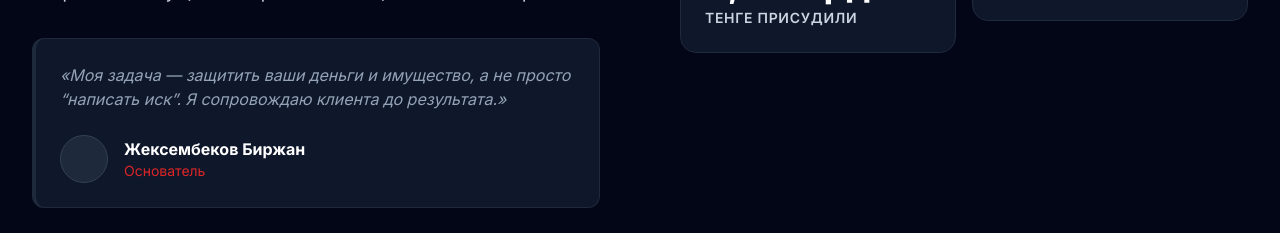
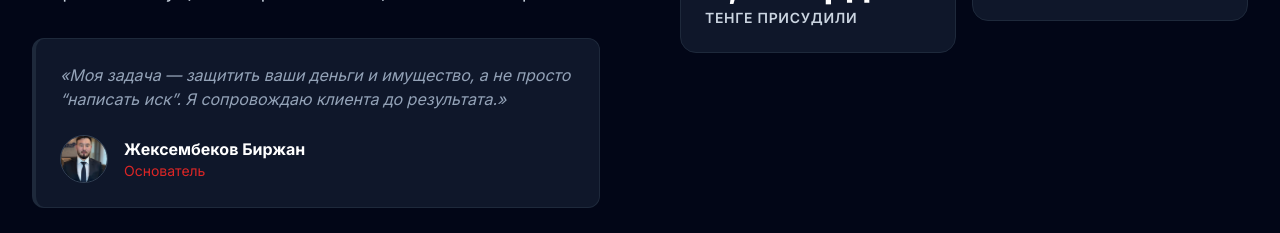
Before and after one commit to Alchinkaz/qaz-prime, a React (Vite) app: page / in a window 1280 px wide. Shown: the part 1120-1353 px from the top of the page. Built offline with nearby package versions, Linux system fonts and the light colour scheme.

Commit message:
Add founder avatar image to the Stats section quote

```diff
--- a/components/Stats.tsx
+++ b/components/Stats.tsx
@@ -87,8 +87,10 @@ export const Stats: React.FC = () => {
                 сопровождаю клиента до результата.»
               </p>
               <div className="flex items-center gap-4">
-                    {/* Photo Placeholder */}
-                    <div className="w-12 h-12 rounded-full bg-slate-800 border border-slate-700 shrink-0"></div>
+                {/* Founder Photo */}
+                <div className="w-12 h-12 rounded-full overflow-hidden border border-slate-700 shrink-0">
+                  <img src="/avatar.JPG" alt="Жексембеков Биржан" className="w-full h-full object-cover" />
+                </div>
 
                 <div>
                   <div className="font-bold text-white text-base">
```
Lines whose indentation alone changed are shown as unchanged.
